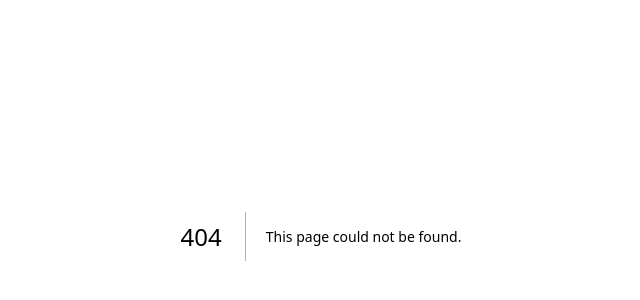
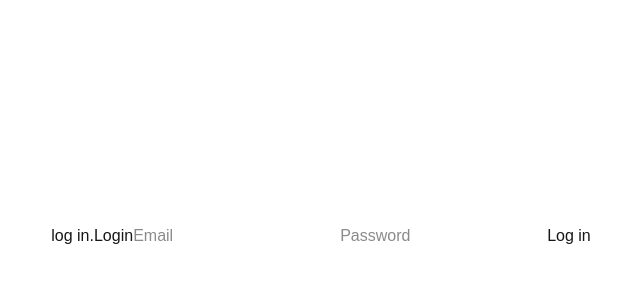
Before and after one commit to nayrxer2/waypoint, a Next.js app: page /login in a window 1280 px wide. Before the commit this address had no page. Shown: the part 164-464 px from the top of the page, without its empty margins (319-959 px from the left). Built offline with nearby package versions, Linux system fonts and the light colour scheme.

Commit message:
feat: login page

```diff
--- /dev/null
+++ b/src/app/login/page.tsx
@@ -0,0 +1,11 @@
+
+import LoginForm from "../auth/LoginForm";
+
+export default function Loginpage() {
+  return (
+    <div className="flex min-h-screen items-center justify-center">
+      <h1>log in.</h1>
+      <LoginForm />
+    </div>
+  );
+}
```
